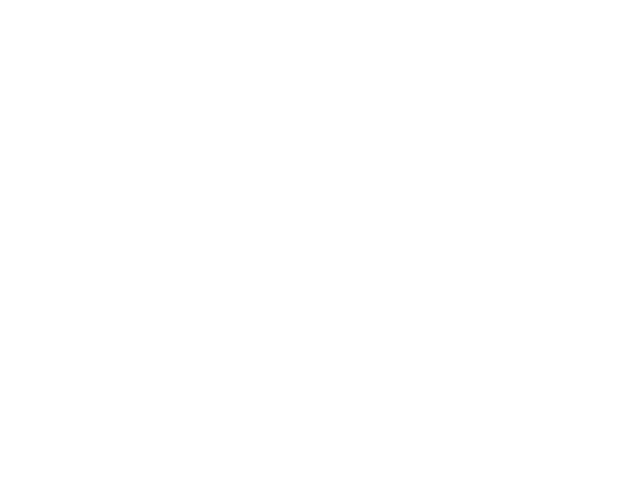
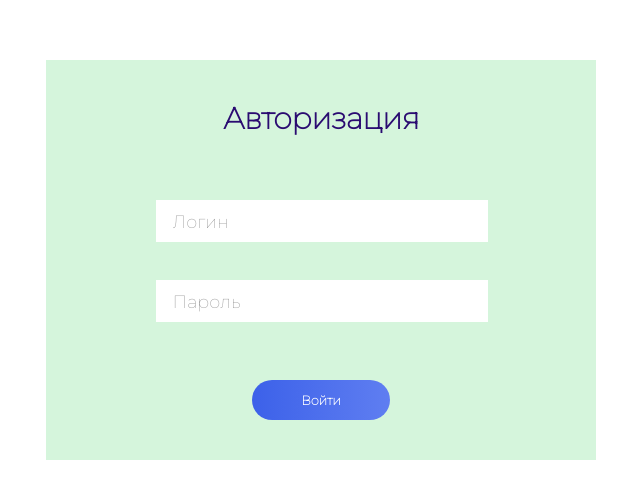
Before and after one commit to eitsaregorodtseva/medical_examinations, a Vue app in the folder medexam/: page /auth in a window 1280 px wide. Before the commit this address had no page. Shown: the part 115-614 px from the top of the page, without its empty margins (294-934 px from the left). Built offline with nearby package versions, Linux system fonts and the light colour scheme.

Commit message:
add normal auth in app

```diff
--- a/medexam/public/index.html
+++ b/medexam/public/index.html
@@ -6,6 +6,9 @@
     <meta name="viewport" content="width=device-width,initial-scale=1.0">
     <link rel="icon" href="<%= BASE_URL %>favicon.ico">
     <title><%= htmlWebpackPlugin.options.title %></title>
+    <link rel="preconnect" href="https://fonts.googleapis.com">
+    <link rel="preconnect" href="https://fonts.gstatic.com" crossorigin>
+    <link href="https://fonts.googleapis.com/css2?family=Montserrat:wght@100&display=swap" rel="stylesheet">
   </head>
   <body>
     <noscript>
--- a/medexam/src/App.vue
+++ b/medexam/src/App.vue
@@ -1,8 +1,26 @@
 <template>
-  <router-view/>
+  <div id='app'>
+    <component :is='layout'>
+      <router-view/>
+    </component>
+  </div>
 </template>
 
+<script>
+import AuthLayout from '@/layouts/AuthLayout';
+export default {
+  computed: {
+    layout() {
+      return (this.$route.meta.layout || 'auth') + '-layout';
+    }
+  },
+  components: {
+    AuthLayout,
+  }
+}
+</script>
+
 <style lang="scss">
-@import '~materialize-css/dist/css/materialize.min.css'
-
+@import 'assets/style.css';
+//@import '~materialize-css/dist/css/materialize.min.css';
 </style>
--- /dev/null
+++ b/medexam/src/assets/style.css
@@ -0,0 +1,83 @@
+html {
+    margin: 0;
+    height: 100%;
+    width: 100%;
+}
+
+body {
+    width: 100%;
+    height: 100%;
+    margin: 0;
+    font-family: 'Montserrat', sans-serif;
+    background-color: #FFFFFF;
+    color: #2A0B71;
+}
+
+#app {
+    background-color: #D5F5DC;
+}
+
+#log {
+    top: 35%;
+}
+
+#pas {
+    top: 55%;
+}
+
+
+#btn {
+    background: linear-gradient(to left, #5F7EF1, #3C61E9);
+}
+
+#text {
+    color: #2A0B71;
+}
+
+.input {
+    position: absolute;
+    width: 57%;
+    height: 10%;
+    left: 20%;
+    font-size: 110%;
+    padding-left: 3%;
+    font-family: 'Montserrat', sans-serif;
+    border: none;
+    color: #ACB3C1;
+}
+
+.txt {
+    position: absolute;
+    text-align: center;
+    top: 10%;
+    width: 100%;
+    font-size: 30px;
+    font-weight: 600;
+    letter-spacing: -0.017em;
+}
+
+.bttn {
+    position: absolute;
+    width: 25%;
+    height: 10%;
+    top: 80%;
+    left: 37.5%;
+    border-radius: 50px;
+    font-size: 80%;
+    font-family: 'Montserrat', sans-serif;
+    font-weight: 600;
+    color: #FFFFFF;
+    border: none;
+    letter-spacing: -0.017em;
+}
+
+.app {
+    position: absolute;
+    width: 550px;
+    height: 400px;
+    display: block;
+    top: 50%;
+    left: 50%;
+    margin-left: -300px;
+    margin-top: -225px;
+}
--- /dev/null
+++ b/medexam/src/layouts/AuthLayout.vue
@@ -0,0 +1,5 @@
+<template>
+    <div id='app' class='app'>
+        <router-view />
+    </div>
+</template>
--- a/medexam/src/main.js
+++ b/medexam/src/main.js
@@ -3,5 +3,6 @@
 import './registerServiceWorker'
 import router from './router'
 import store from './store'
+//import 'materialize-css/dist/js/materialize.min'
 
 createApp(App).use(store).use(router).mount('#app')
--- a/medexam/src/router/index.js
+++ b/medexam/src/router/index.js
@@ -5,7 +5,15 @@
   {
     path: '/',
     name: 'Home',
-    component: Home
+    component: Home,
+  },
+  {
+    path: '/auth',
+    name: 'Auth',
+    meta: {
+      layout: 'auth',
+    },
+    component: () => import('../views/AuthNormal.vue'),
   }
 ]
 
--- /dev/null
+++ b/medexam/src/templates/auth.html
@@ -0,0 +1,26 @@
+<!DOCTYPE html>
+<html lang="en">
+<head>
+    <meta charset="UTF-8">
+    <meta http-equiv="X-UA-Compatible" content="IE=edge">
+    <meta name="viewport" content="width=device-width, initial-scale=1.0">
+    <title>Document</title>
+    <link rel="preconnect" href="https://fonts.googleapis.com">
+    <link rel="preconnect" href="https://fonts.gstatic.com" crossorigin>
+    <link href="https://fonts.googleapis.com/css2?family=Montserrat:wght@100&display=swap" rel="stylesheet">
+    <link href='style.css' rel='stylesheet'>
+</head>
+<body>
+    <div id='app' class='app'>
+        <form @submit.prevent='auth'>
+            <div id='text' class='txt'>Авторизация</div>
+            <input id='log' class='input' v-model='login' placeholder="Логин" />
+            <input id='pas' class='input' type="password" v-model='password' placeholder="Пароль" />
+            <button id='btn' class='bttn' type='submit' v-on:mouseover='overBttn' v-on:mouseout='outBttn'>Войти</button>
+        </form>
+    </div>
+
+    <script src="https://unpkg.com/vue@next"></script>
+    <script src='script.js'></script>
+</body>
+</html>
--- /dev/null
+++ b/medexam/src/views/AuthNormal.vue
@@ -0,0 +1,8 @@
+<template>
+    <form @submit.prevent='auth'>
+        <div id='text' class='txt'>Авторизация</div>
+        <input id='log' class='input' v-model='login' placeholder="Логин" />
+        <input id='pas' class='input' type="password" v-model='password' placeholder="Пароль" />
+        <button id='btn' class='bttn' type='submit' v-on:mouseover='overBttn' v-on:mouseout='outBttn'>Войти</button>
+    </form>
+</template>
```
